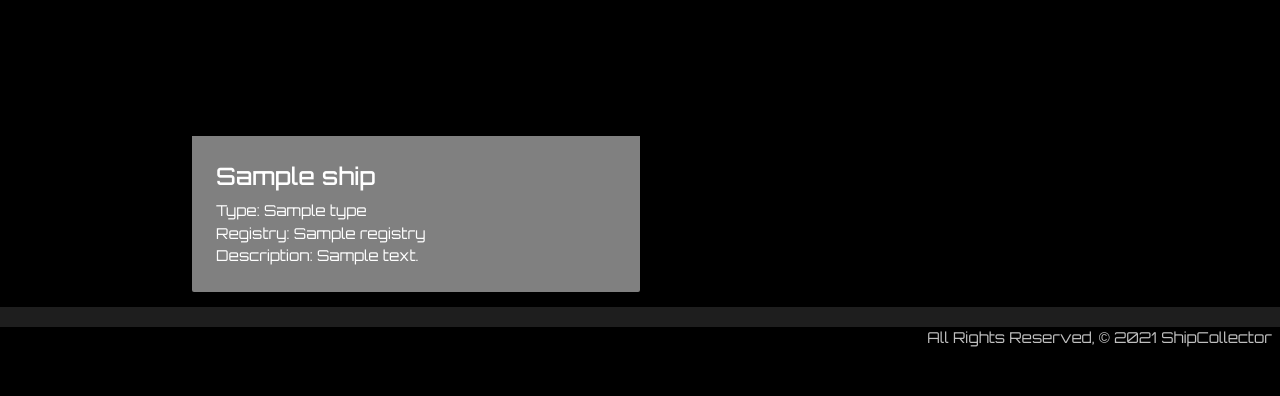
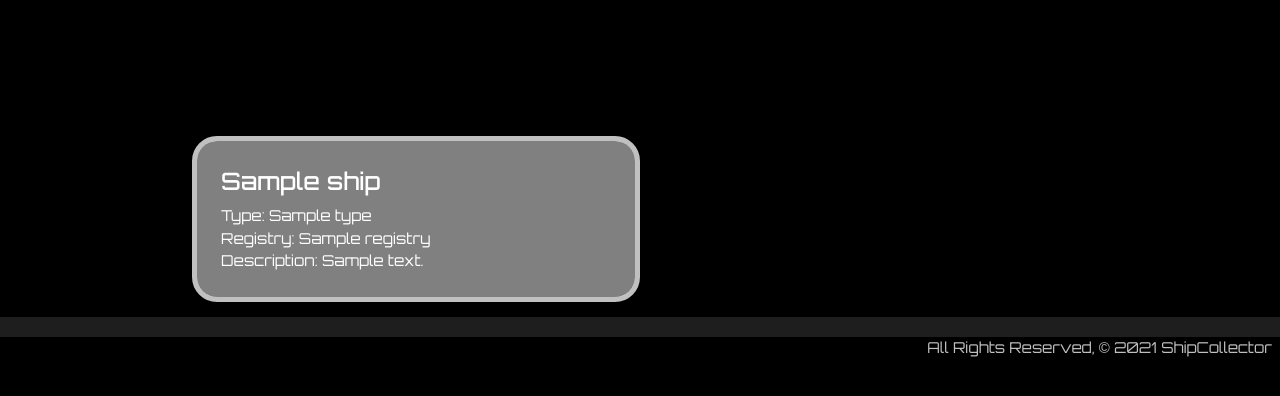
Before and after one commit to TheIanCannon/ShipCollector, a Django app: template main_app/templates/ships/index.html in a window 1280 px wide. Shown: the part 64-460 px from the top of the page. Run offline with Django 3.2, Linux system fonts and the light colour scheme; the template is opened without the code that fills it: most values are stand-ins (such as "Sample title", 1, 10 or a date in 2020); parts of the project's set-up code (start-up, migrations or seed data) failed here and were passed over.

Commit message:
Solve CSS issue using IMPORTANT override tag, add more ships

```diff
--- a/main_app/static/css/style.css
+++ b/main_app/static/css/style.css
@@ -15,13 +15,14 @@ body {
 
 .card {
     width: 50%;
-    border: silver 1vh;
-    border-radius: 5px;
+    border: 5px solid silver !important;
+    border-radius: 25px;
 }
 
 .card-content {
     background-color: grey;
     color: white;
+    border-radius: 20px !important;
 }
 
 .card-title {
--- a/main_app/views.py
+++ b/main_app/views.py
@@ -13,6 +13,7 @@ ships = [
   Ship('Rocinante', 'Corvette-class light frigate', 'Tycho (Independent)', '"A Legitimate Salvage..."'),
   Ship('Tynan', 'Cutter-class gunship/torpedo boat', 'Medina Station (OPAS)', 'Captained by Camina Drummer'),
   Ship('Kittur Chennama', 'Morrigan-class patrol destroyer', 'Mars (MCRN)', 'Destroyed UN Navy engagement')
+		Ship('Screaming Firehawk', 'Racing pinnace', 'Luna (Lowell Base)', 'Formerly the "Razorback" piloted by Julie Mao')
 ]
 
 # Create your views here
```
